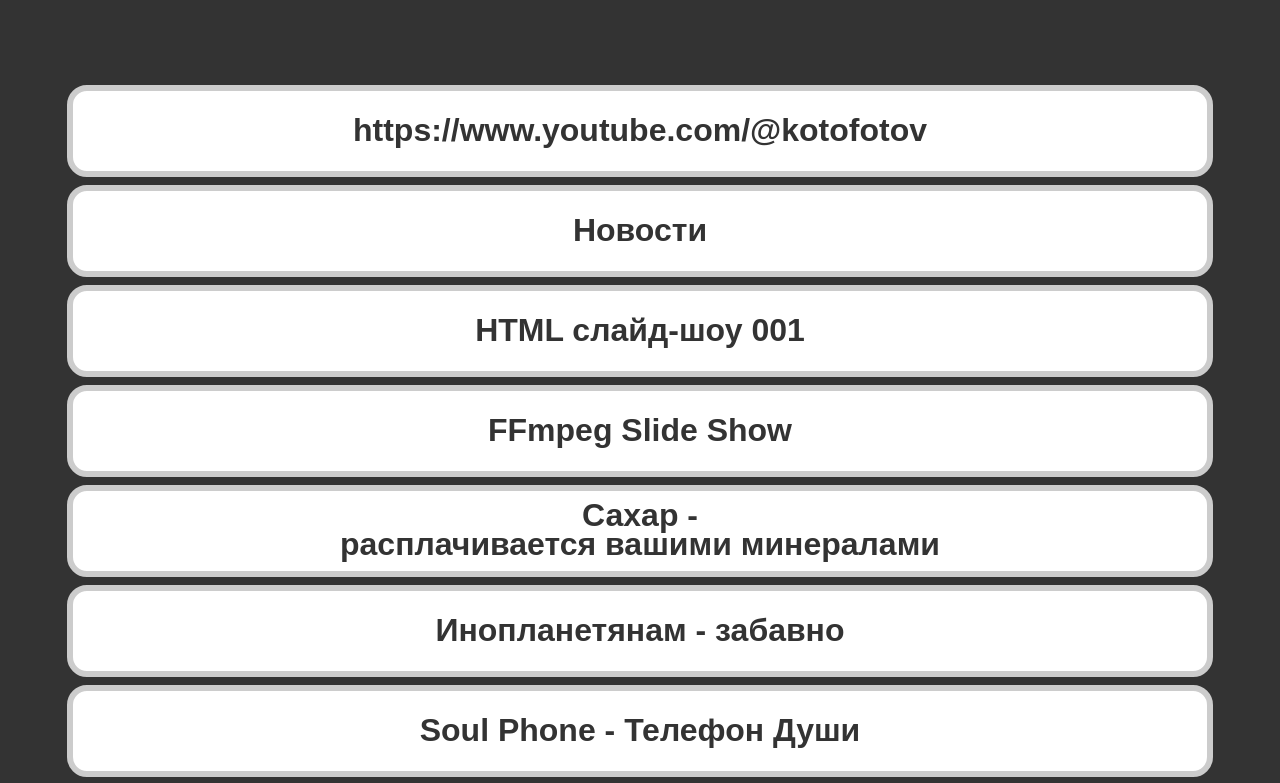
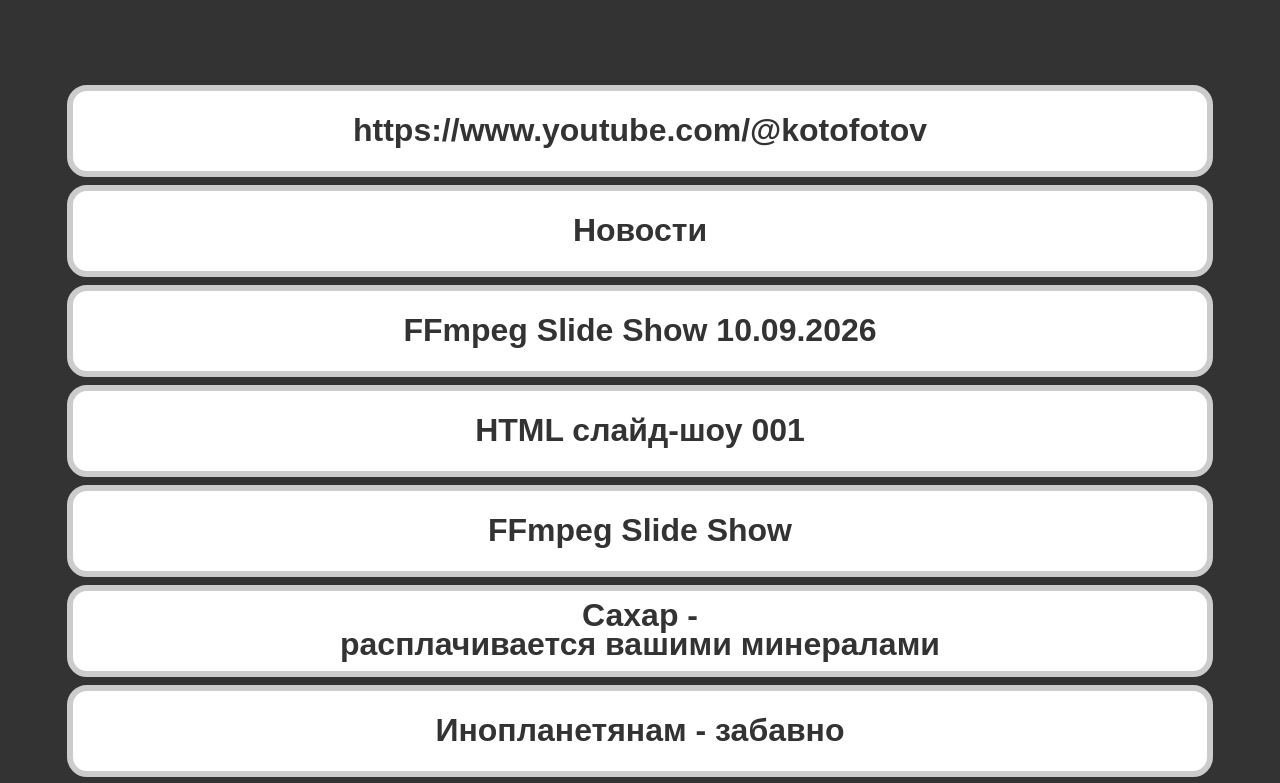
Before and after one commit to kotofotov/kotofotov.github.io, a plain HTML site: page index.html in a window 1280 px wide. Shown: the top 783 px of the page. Drawn offline with Linux system fonts and the light colour scheme.

Commit message:
Add files via upload

```diff
--- a/index.html
+++ b/index.html
@@ -58,6 +58,32 @@ onmouseout="this.style.backgroundColor='#fff'; this.style.color='#333'"
      padding:0px;
      margin:8px">
 <p style="margin:0px;padding: 25px 0px 0px 0px;">Новости</p></a>
+
+
+<!-- 111111111111111111111111111111 -->
+
+
+<a href="028.html"
+onmouseover="this.style.backgroundColor='#E5E5E5'; this.style.color='red'"
+onmouseout="this.style.backgroundColor='#fff'; this.style.color='#333'"
+   style="
+     display: block;
+     width: 95%;
+     height: 80px;
+     line-height:0.9;
+     text-align: center;
+     text-decoration: none;
+     color: #333;
+     font-size: 32px;
+     font-weight: bold;
+     cursor: pointer;
+     border:  6px solid #ccc;
+     background-color: #fff;
+     border-radius: 20px;
+     padding: 0px;
+     margin:8px">
+<p style="margin:0px;padding: 25px 0px 0px 0px;">FFmpeg Slide Show 10.09.2026</p></a>
+
 
 
 <!-- 111111111111111111111111111111 -->
```
